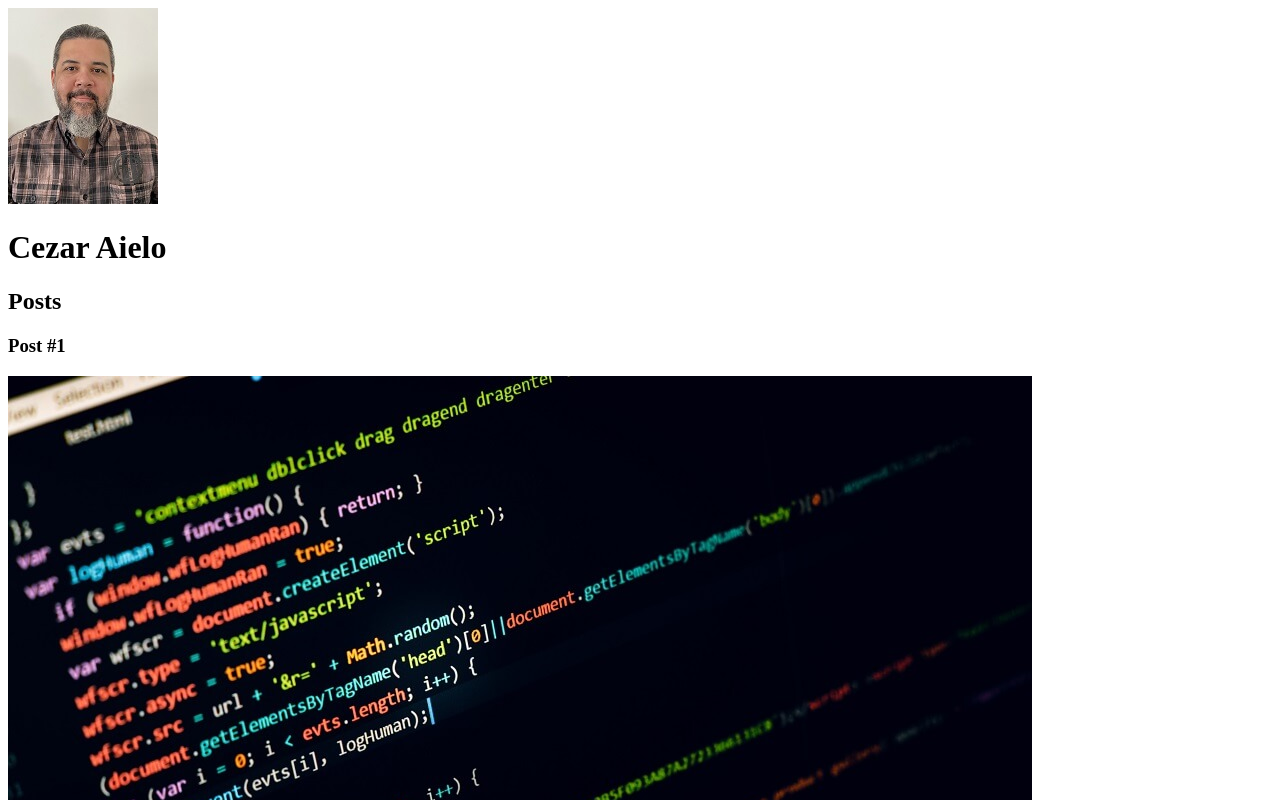
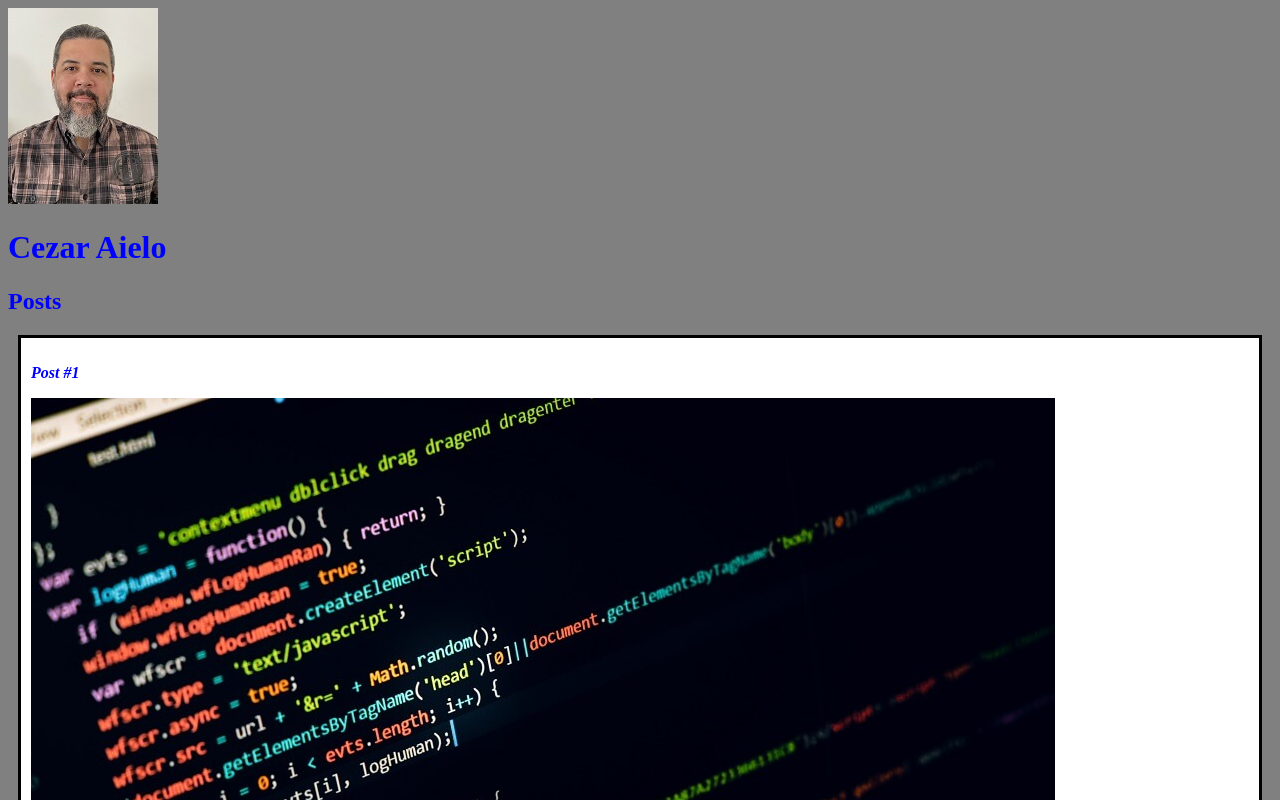
Before and after one commit to GutoAielo/dio-eduzz-bootcamp, a plain HTML site: page 05 - Introdução a criação de websites com HTML5 e CSS3/index.html in a window 1280 px wide. Shown: the top 800 px of the page. Drawn offline with Linux system fonts and the light colour scheme.

Commit message:
CSS Update e anotações

```diff
--- a/05 - Introdução a criação de websites com HTML5 e CSS3/index.html
+++ b/05 - Introdução a criação de websites com HTML5 e CSS3/index.html
@@ -16,7 +16,7 @@
       <header>
         <h2 class="subtitle">Posts</h2>
       </header>
-      <article>
+      <article class="post">
         <header>
           <h3 class="post_title">Post #1</h3>
           <img
--- a/05 - Introdução a criação de websites com HTML5 e CSS3/style.css
+++ b/05 - Introdução a criação de websites com HTML5 e CSS3/style.css
@@ -0,0 +1,21 @@
+body {
+  background-color: grey;
+}
+
+#title,
+.subtitle,
+.post_title {
+  color: blue;
+}
+
+.post_title {
+  font-size: 1rem;
+  font-style: italic;
+}
+
+.post {
+  background-color: #ffff;
+  padding: 0.625rem;
+  border: 0.1875rem solid black;
+  margin: 0.625rem;
+}
```
Also changed, not shown: 05 - Introdução a criação de websites com HTML5 e CSS3/Anotações-CSS.txt (added), 05 - Introdução a criação de websites com HTML5 e CSS3/Anotações-HTML.txt (renamed from 05 - Introdução a criação de websites com HTML5 e CSS3/Anotações.txt).
